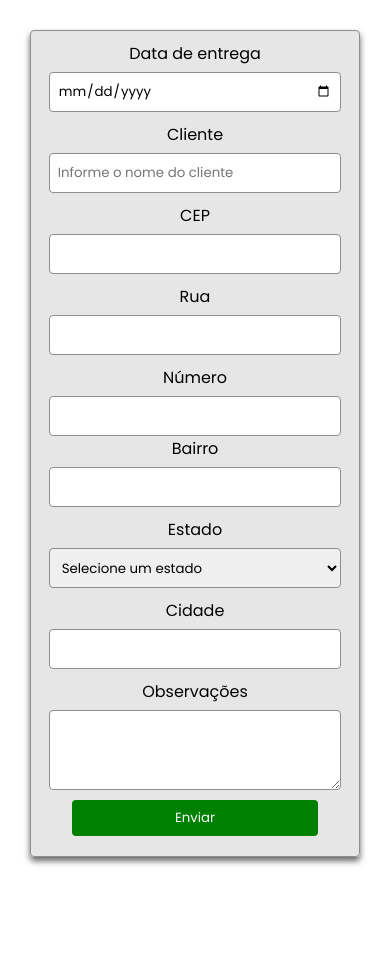
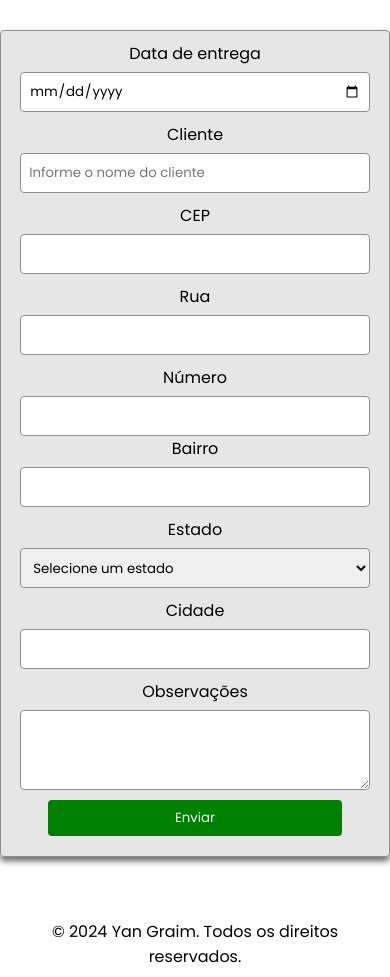
Before and after one commit to YanGraim/atividadeSenac, a plain HTML site: page index.html in a window 390 px wide. Before the commit the page ends 887 px from the top, so only its background shows below. Drawn offline with Linux system fonts and the light colour scheme.

Commit message:
Add footer

```diff
--- a/index.html
+++ b/index.html
@@ -84,7 +84,10 @@
             <div id="btn">
                 <button class="button" type="submit">Enviar</button>
             </div>
+        </form>
 
-        </form>
+        <footer class="footer">
+            <p>&copy; 2024 Yan Graim. Todos os direitos reservados.</p>
+        </footer>
     </body>
 </html>
--- a/style.css
+++ b/style.css
@@ -11,15 +11,16 @@ body {
     max-width: 100%;
 
     display: flex;
+    flex-direction: column;
     justify-content: center;
     align-items: center;
 }
 
 form {
-    width: 100%;
+    width: 90%;
     max-width: 800px;
     padding-right: 4px;
-    margin: 20px;
+    margin: 0 auto;
     background-color: #9e9e9e41;
     padding: 8px;
     border: 1px solid #8e8e8e;
@@ -109,6 +110,12 @@ textarea {
     opacity: 0.8;
 }
 
+footer {
+    width: 90%;
+    text-align: center;
+    margin-top: 32px;
+}
+
 
 @media (max-width: 650px) {
     form {
@@ -121,6 +128,7 @@ textarea {
 @media (max-width: 600px) {
     form {
         max-width: 400px;
+        margin: 30px;
         padding: 10px;
     }
 
@@ -153,4 +161,8 @@ textarea {
         width: 80%;
     }
 
+    footer {
+        width: 95%;
+        margin-bottom: 8px;
+    }
 }
```
